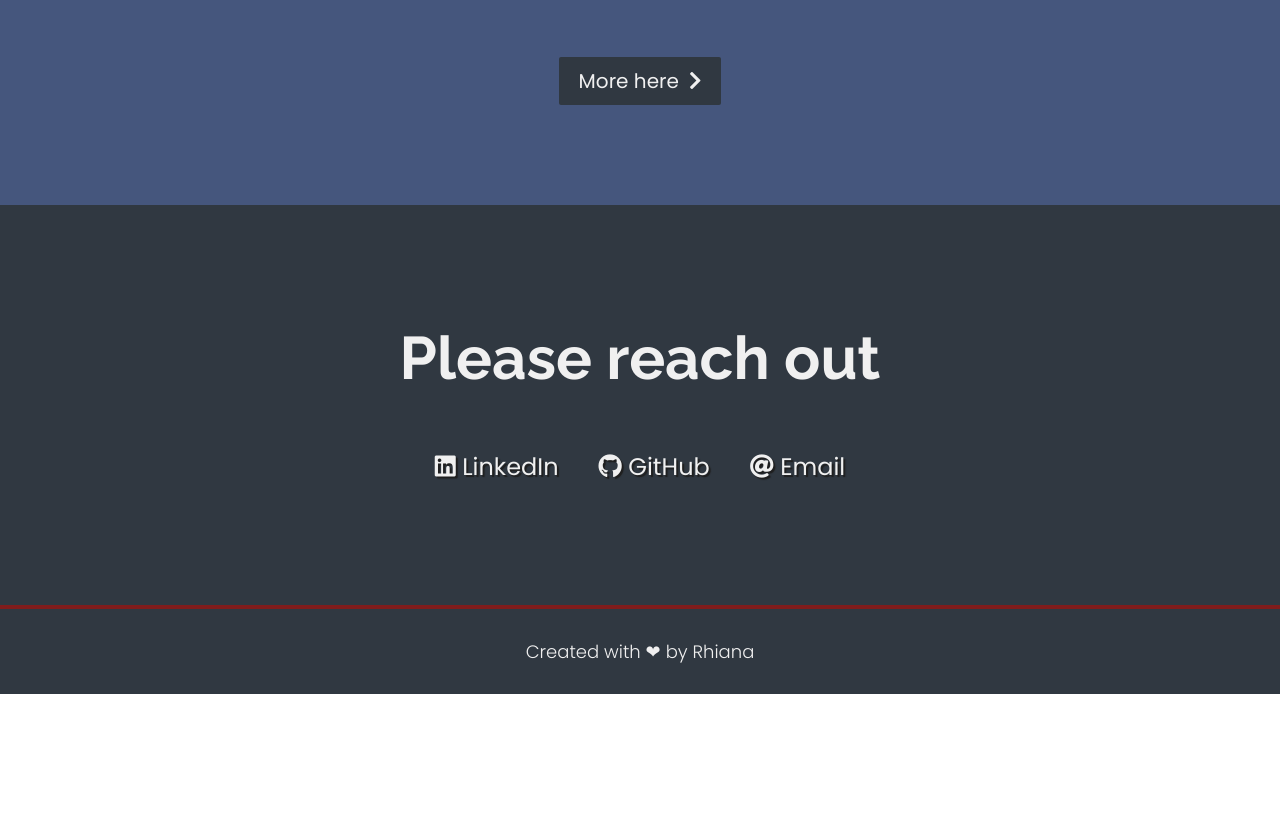
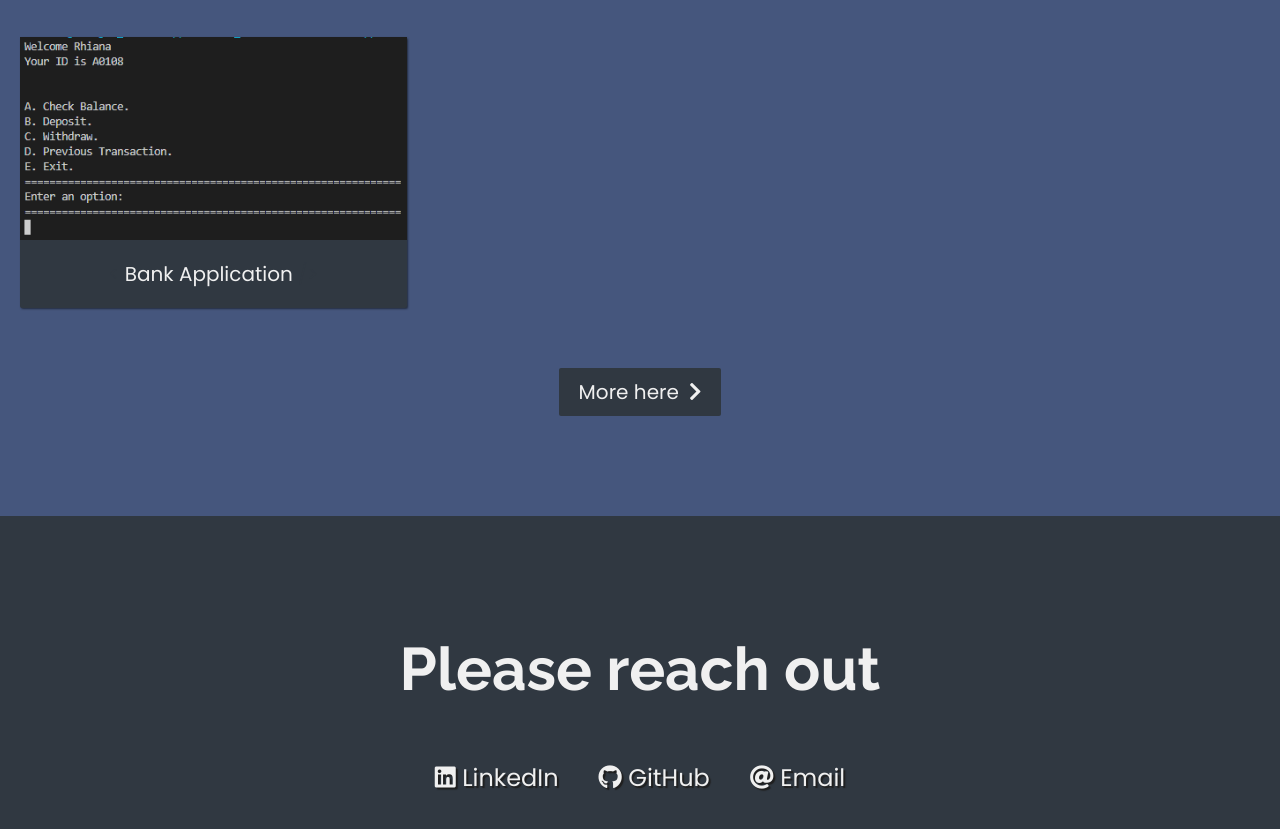
Before and after one commit to trhiana/trhiana.github.io, a plain HTML site: page index.html in a window 1280 px wide. Shown: the part 1190-2019 px from the top of the page. Before the commit the page ends 1884 px from the top, so only its background shows below. Drawn offline with Linux system fonts and the light colour scheme.

Commit message:
Added Bank Application project to index.html and included screenshot in images folder

```diff
--- a/index.html
+++ b/index.html
@@ -14,7 +14,7 @@
                 <li><a href="#welcome-section">About</a></li>
                 <li><a href="#projects">Projects</a></li>
                 <li><a href="#contact">Contact</a></li>
-                <li><a href="https://drive.google.com/file/d/1AJNeJrddIdNexYXH8PErFe6LhhCApj-O/view?usp=sharing" target="_blank">Resume</a></li>
+                <li><a href="https://drive.google.com/file/d/1YydeQd2VU6BYGyQ5CCxCyDpmIrMqdn0W/view?usp=sharing" target="_blank">Resume</a></li>
             </u>
         </nav>
 
@@ -35,9 +35,15 @@
                     <img class="project-image" src="./images/tech-doc page.png" alt="Technical Documentation Page Project"/><p class="project-title">
                         <span class="code">&lt;</span> Technical Documentation Page <span class="code">&#47;&gt;</span></p>
                 </a>
+
                 <a class="project-tile" href="https://github.com/trhiana/gui-calculator" target="_blank">
                     <img class="project-image" src="./images/gui calculator.png" alt=" Basic GUI Calculator"/><p class="project-title">
                         <span class="code">&lt;</span> GUI Calculator<span class="code">&#47;&gt;</span></p>
+                </a>
+
+                <a class="project-tile" href="https://github.com/trhiana/BankApplication" target="_blank">
+                    <img class="project-image" src="./images/bank application.png" alt="Bank Application using Java"/><p class="project-title">
+                        <span class="code">&lt;</span> Bank Application <span class="code">&#47;&gt;</span></p>
                 </a>
 
 
@@ -61,8 +67,6 @@
 
                 <a href="mailto:trhiana@rocketmail.com" class="btn contact-details"><i class="fas fa-at"></i> Email</a>
 
-                <!-- <a href="tel:+256 793 707 951" class="btn contact-details">
-                  <i class="fas fa-mobile-alt"></i>Call</a> -->
               </div>
             </section>
 
```
Also changed, not shown: images/bank application.png (added).
